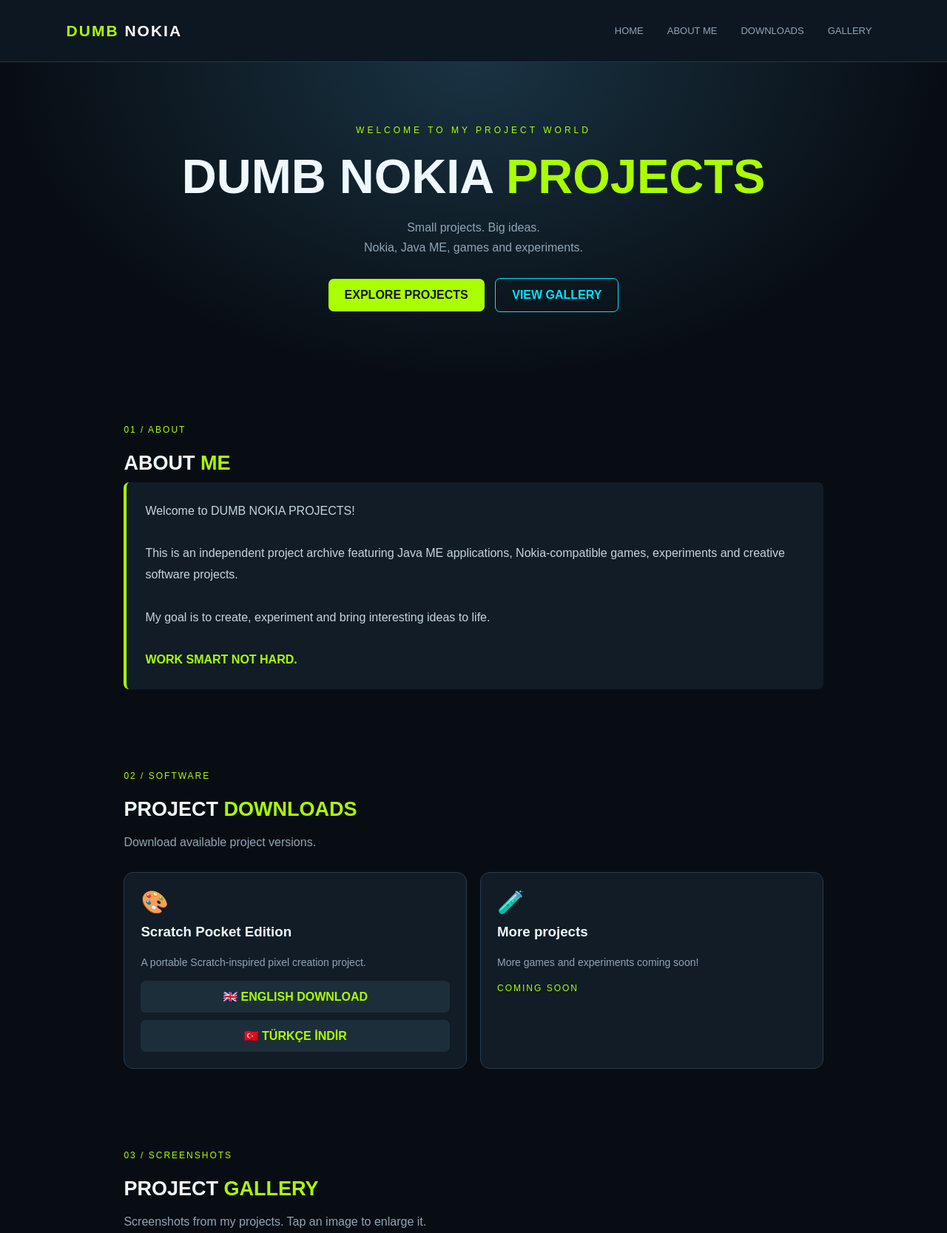
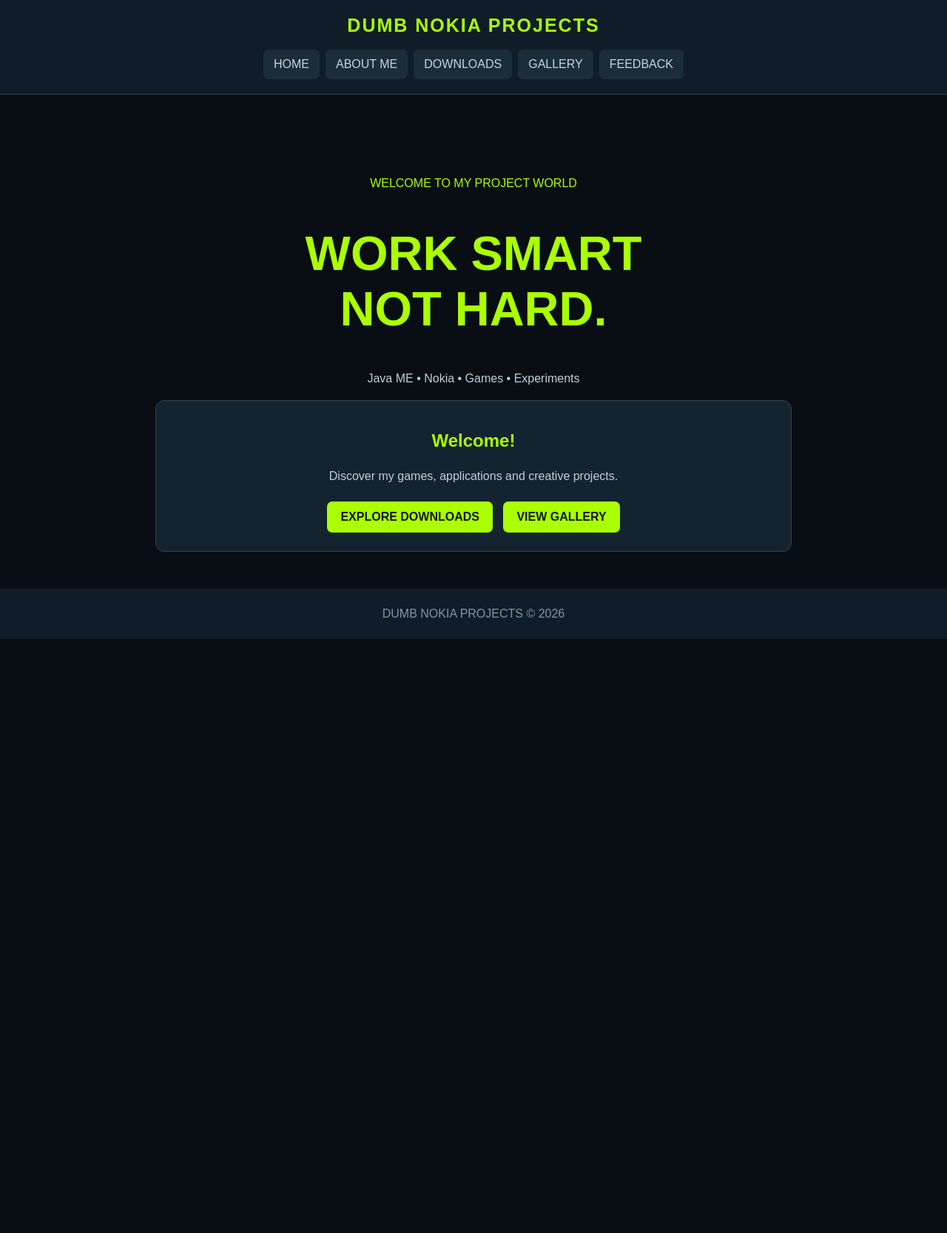
Before and after one commit to EGEpro719/dumbnokiaprojects.github.io, a plain HTML site: page index.html in a window 1280 px wide. Shown: the top 1667 px of the page at 74% size. After the commit the page ends 864 px from the top, so only its background shows below. Drawn offline with Linux system fonts and the light colour scheme.

Commit message:
Update index.html

```diff
--- a/index.html
+++ b/index.html
@@ -3,307 +3,32 @@
 <html lang="en">
 <head>
 <meta charset="UTF-8">
-<meta name="viewport" content="width=device-width, initial-scale=1.0">
+<meta name="viewport" content="width=device-width,initial-scale=1">
 <title>DUMB NOKIA PROJECTS</title>
-<style>
-:root {
-  --bg:#080d13;
-  --panel:#111c26;
-  --green:#aaff00;
-  --cyan:#00e5ff;
-  --text:#eff8ff;
-  --muted:#91a5b5;
-}
-* { box-sizing:border-box; }
-html { scroll-behavior:smooth; }
-body {
-  margin:0;
-  background:var(--bg);
-  color:var(--text);
-  font-family:Arial,sans-serif;
-}
-header {
-  padding:24px 7%;
-  background:#0d1721;
-  border-bottom:1px solid #253746;
-  display:flex;
-  justify-content:space-between;
-  align-items:center;
-  flex-wrap:wrap;
-  gap:15px;
-}
-.logo {
-  color:var(--green);
-  font-size:21px;
-  font-weight:900;
-  letter-spacing:2px;
-}
-.logo span { color:white; }
-nav { display:flex; flex-wrap:wrap; gap:8px; }
-nav a {
-  color:var(--muted);
-  text-decoration:none;
-  padding:10px 12px;
-  border-radius:8px;
-  font-size:13px;
-}
-nav a:hover {
-  background:#263746;
-  color:var(--green);
-}
-.hero {
-  padding:85px 8%;
-  text-align:center;
-  background:radial-gradient(ellipse at top,#193343,#080d13 70%);
-}
-.tag {
-  color:var(--green);
-  letter-spacing:4px;
-  font-size:12px;
-}
-h1 {
-  font-size:clamp(34px,7vw,65px);
-  margin:18px 0;
-}
-h1 span { color:var(--green); }
-.hero p {
-  color:var(--muted);
-  line-height:1.7;
-}
-.btn {
-  display:inline-block;
-  background:var(--green);
-  color:#101609;
-  padding:13px 22px;
-  border-radius:7px;
-  text-decoration:none;
-  font-weight:bold;
-  margin:12px 5px;
-}
-.btn.secondary {
-  background:transparent;
-  color:var(--cyan);
-  border:1px solid var(--cyan);
-}
-section {
-  padding:55px 8%;
-  max-width:1150px;
-  margin:auto;
-}
-.section-title {
-  font-size:27px;
-  margin-bottom:10px;
-}
-.section-title span { color:var(--green); }
-.subtitle {
-  color:var(--muted);
-  margin-bottom:28px;
-  line-height:1.6;
-}
-.grid {
-  display:grid;
-  grid-template-columns:repeat(auto-fit,minmax(240px,1fr));
-  gap:18px;
-}
-.card {
-  background:var(--panel);
-  border:1px solid #293b4b;
-  border-radius:13px;
-  padding:22px;
-  transition:.2s;
-}
-.card:hover {
-  transform:translateY(-4px);
-  border-color:var(--green);
-}
-.card h3 { margin-top:0; }
-.card p {
-  color:var(--muted);
-  line-height:1.6;
-  font-size:14px;
-}
-.icon {
-  font-size:30px;
-  margin-bottom:12px;
-}
-.download-link {
-  display:block;
-  background:#1d2e3b;
-  color:var(--green);
-  padding:12px;
-  text-align:center;
-  border-radius:7px;
-  text-decoration:none;
-  margin-top:10px;
-  font-weight:bold;
-}
-.download-link:hover { background:#304a59; }
-.gallery-grid {
-  display:grid;
-  grid-template-columns:repeat(auto-fit,minmax(220px,1fr));
-  gap:15px;
-}
-.gallery-grid img {
-  width:100%;
-  aspect-ratio:16/10;
-  object-fit:cover;
-  border-radius:10px;
-  border:1px solid #35495b;
-  cursor:pointer;
-  transition:.2s;
-}
-.gallery-grid img:hover { transform:scale(1.02); }
-.about-box {
-  background:var(--panel);
-  border-left:4px solid var(--green);
-  padding:25px;
-  border-radius:8px;
-  line-height:1.8;
-  color:#c6d5df;
-}
-.status {
-  color:var(--green);
-  font-size:12px;
-  letter-spacing:2px;
-}
-footer {
-  text-align:center;
-  padding:30px;
-  color:var(--muted);
-  background:#0d1721;
-  border-top:1px solid #253746;
-  font-size:12px;
-}
-#viewer {
-  display:none;
-  position:fixed;
-  inset:0;
-  background:#000e;
-  z-index:10;
-  justify-content:center;
-  align-items:center;
-  padding:20px;
-}
-#viewer img {
-  max-width:95%;
-  max-height:85vh;
-  border-radius:10px;
-}
-#viewer button {
-  position:absolute;
-  top:20px;
-  right:20px;
-  background:var(--green);
-  border:0;
-  padding:12px;
-  border-radius:7px;
-  font-weight:bold;
-}
-@media(max-width:600px) {
-  header { justify-content:center; }
-  nav { justify-content:center; }
-  .hero { padding:65px 5%; }
-  section { padding:42px 6%; }
-}
-</style>
+<link rel="stylesheet" href="style.css">
 </head>
 <body>
-
 <header>
-  <div class="logo">DUMB <span>NOKIA</span></div>
-  <nav>
-    <a href="#home">HOME</a>
-    <a href="#about">ABOUT ME</a>
-    <a href="#downloads">DOWNLOADS</a>
-    <a href="#gallery">GALLERY</a>
-  </nav>
+<div class="logo">DUMB NOKIA PROJECTS</div>
+<nav>
+<a href="index.html">HOME</a>
+<a href="about.html">ABOUT ME</a>
+<a href="downloads.html">DOWNLOADS</a>
+<a href="gallery.html">GALLERY</a>
+<a href="feedback.html">FEEDBACK</a>
+</nav>
 </header>
-
-<div class="hero" id="home">
-  <div class="tag">WELCOME TO MY PROJECT WORLD</div>
-  <h1>DUMB NOKIA <span>PROJECTS</span></h1>
-  <p>
-    Small projects. Big ideas.<br>
-    Nokia, Java ME, games and experiments.
-  </p>
-  <a class="btn" href="#downloads">EXPLORE PROJECTS</a>
-  <a class="btn secondary" href="#gallery">VIEW GALLERY</a>
+<main style="text-align:center;padding-top:90px">
+<p style="color:#aaff00">WELCOME TO MY PROJECT WORLD</p>
+<h1 style="font-size:clamp(35px,8vw,65px)">WORK SMART<br>NOT HARD.</h1>
+<p>Java ME • Nokia • Games • Experiments</p>
+<div class="card">
+<h2>Welcome!</h2>
+<p>Discover my games, applications and creative projects.</p>
+<a class="btn" href="downloads.html">EXPLORE DOWNLOADS</a>
+<a class="btn" href="gallery.html">VIEW GALLERY</a>
 </div>
-
-<section id="about">
-  <div class="status">01 / ABOUT</div>
-  <h2 class="section-title">ABOUT <span>ME</span></h2>
-  <div class="about-box">
-    Welcome to DUMB NOKIA PROJECTS!<br><br>
-    This is an independent project archive featuring
-    Java ME applications, Nokia-compatible games,
-    experiments and creative software projects.<br><br>
-    My goal is to create, experiment and bring
-    interesting ideas to life.
-    <br><br>
-    <strong style="color:#aaff00">WORK SMART NOT HARD.</strong>
-  </div>
-</section>
-
-<section id="downloads">
-  <div class="status">02 / SOFTWARE</div>
-  <h2 class="section-title">PROJECT <span>DOWNLOADS</span></h2>
-  <p class="subtitle">Download available project versions.</p>
-
-  <div class="grid">
-    <div class="card">
-      <div class="icon">🎨</div>
-      <h3>Scratch Pocket Edition</h3>
-      <p>A portable Scratch-inspired pixel creation project.</p>
-      <a class="download-link" href="Scratch_Pocket_English.jar" download>
-        🇬🇧 ENGLISH DOWNLOAD
-      </a>
-      <a class="download-link" href="Scratch_Pocket_Turkish.jar" download>
-        🇹🇷 TÜRKÇE İNDİR
-      </a>
-    </div>
-
-    <div class="card">
-      <div class="icon">🧪</div>
-      <h3>More projects</h3>
-      <p>More games and experiments coming soon!</p>
-      <span class="status">COMING SOON</span>
-    </div>
-  </div>
-</section>
-
-<section id="gallery">
-  <div class="status">03 / SCREENSHOTS</div>
-  <h2 class="section-title">PROJECT <span>GALLERY</span></h2>
-  <p class="subtitle">
-    Screenshots from my projects. Tap an image to enlarge it.
-  </p>
-
-  <div class="gallery-grid">
-    <img src="english1.jpg" alt="Scratch Pocket English screenshot" onclick="showImage(this)">
-    <img src="english2.jpg" alt="Scratch Pocket English screenshot 2" onclick="showImage(this)">
-  </div>
-</section>
-
-<div id="viewer" onclick="closeImage()">
-  <button onclick="closeImage()">CLOSE ✕</button>
-  <img id="bigImage" src="" alt="Gallery preview">
-</div>
-
-<footer>
-  DUMB NOKIA PROJECTS © 2026<br>
-  WORK SMART NOT HARD.
-</footer>
-
-<script>
-function showImage(img) {
-  document.getElementById("bigImage").src = img.src;
-  document.getElementById("viewer").style.display = "flex";
-}
-function closeImage() {
-  document.getElementById("viewer").style.display = "none";
-}
-</script>
-
+</main>
+<footer>DUMB NOKIA PROJECTS © 2026</footer>
 </body>
 </html>
```
